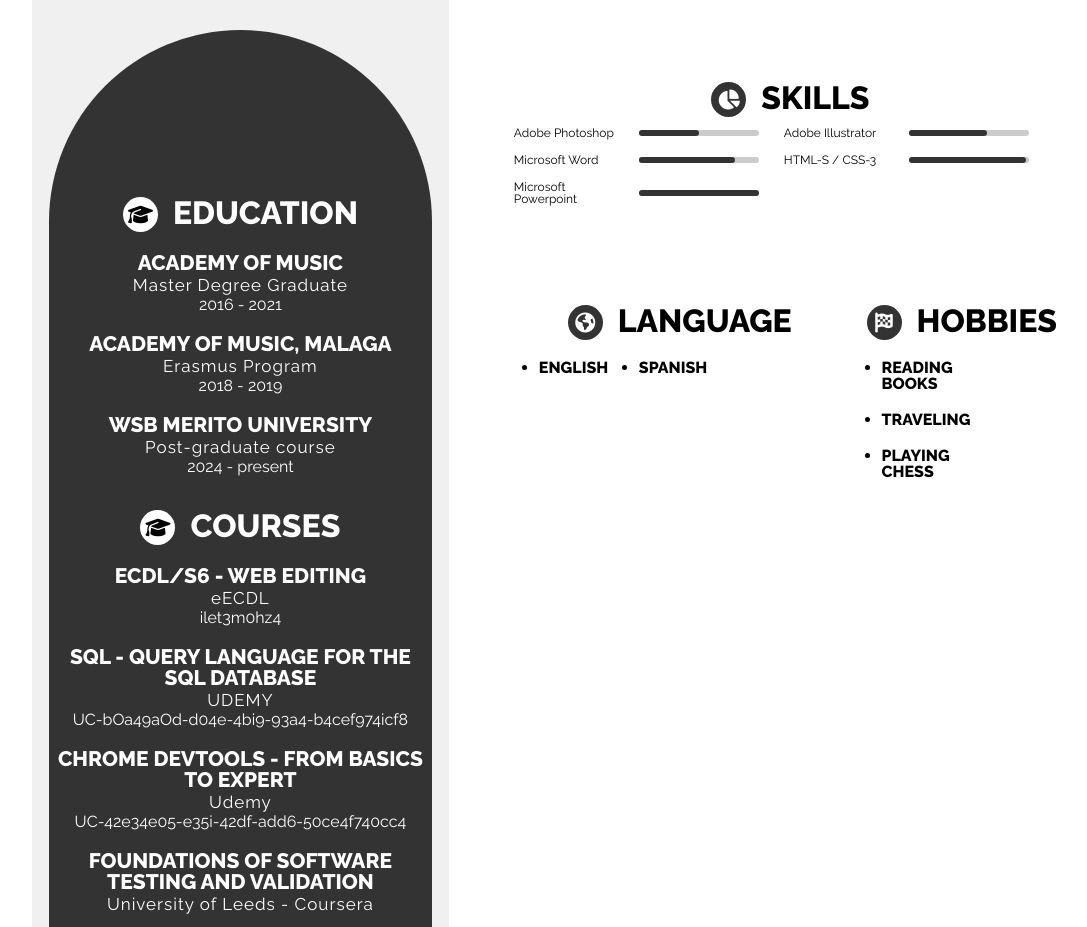
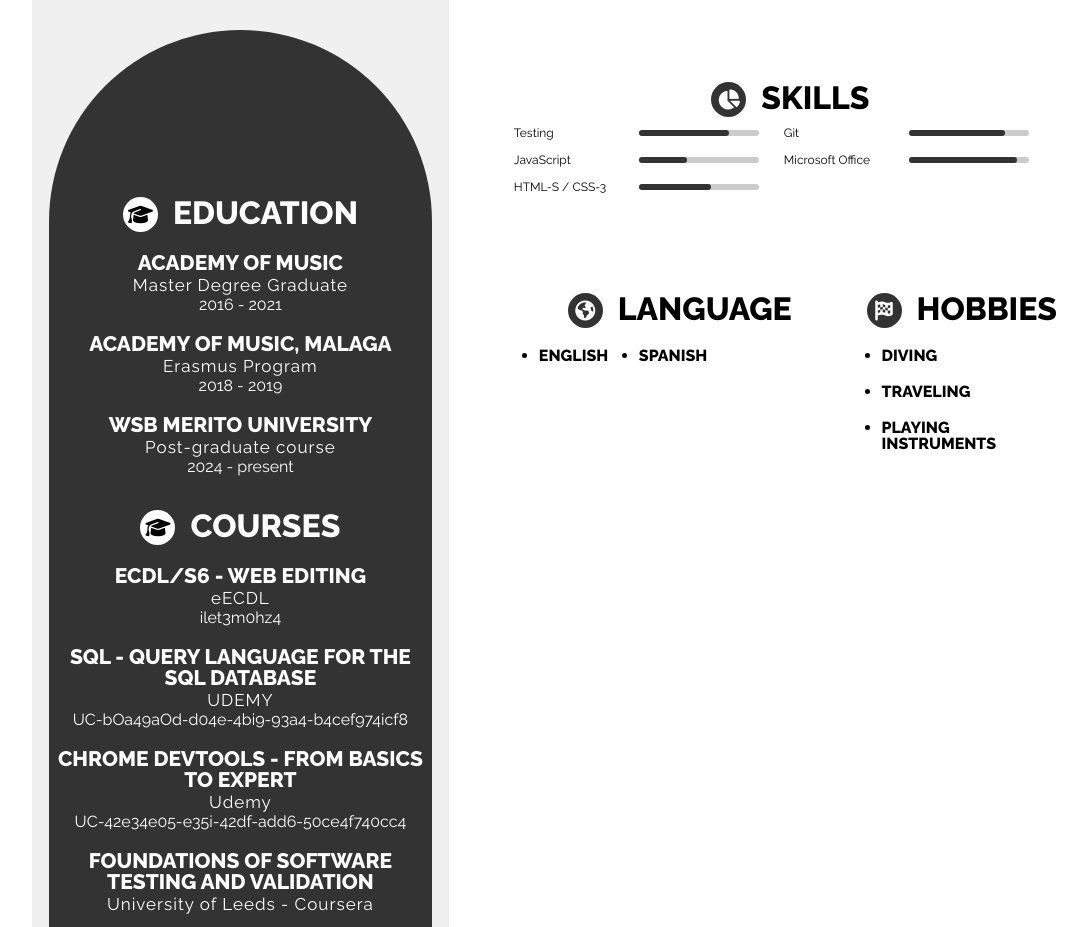
Before and after one commit to Cytrynio/CV, a website: page index.html in a window 1280 px wide. Shown: the part 900-1827 px from the top of the page, without its empty margins (58-1145 px from the left). Drawn offline with nearby package versions, Linux system fonts and the light colour scheme.

Commit message:
right column

```diff
--- a/index.html
+++ b/index.html
@@ -147,23 +147,23 @@
                             <h2 class="section_title"><i class="icon fa-solid fa-chart-pie navy_bg circle white_text"></i>Skills</h2>
                             <div class="wrapper row">
                                 <div class="skill_item row">
-                                    <span class="skill_name">Adobe Photoshop</span>
+                                    <span class="skill_name">Testing</span>
                                     <span class="skill_progress photoshop"></span>
                                 </div>
                                 <div class="skill_item row">
-                                    <span class="skill_name">Adobe Illustrator</span>
+                                    <span class="skill_name">Git</span>
                                     <span class="skill_progress illustrator"></span>
                                 </div>
                                 <div class="skill_item row">
-                                    <span class="skill_name">Microsoft Word</span>
+                                    <span class="skill_name">JavaScript</span>
                                     <span class="skill_progress word"></span>
                                 </div>
                                 <div class="skill_item row">
-                                    <span class="skill_name">HTML-S / CSS-3</span>
+                                    <span class="skill_name">Microsoft Office</span>
                                     <span class="skill_progress frontend"></span>
                                 </div>
                                 <div class="skill_item row">
-                                    <span class="skill_name">Microsoft Powerpoint</span>
+                                    <span class="skill_name">HTML-S / CSS-3</span>
                                     <span class="skill_progress powerpoint"></span>
                                 </div>
                             </div>
@@ -179,9 +179,9 @@
                             <div class="hobbies ">
                                 <h2 class="section_title"><i class="icon  fa-solid fa-flag-checkered navy_bg circle white_text"></i>Hobbies</h2>
                                 <ul class="hobbies_list column">
-                                    <li>Reading Books</li>
+                                    <li>Diving</li>
                                     <li>Traveling</li>
-                                    <li>Playing Chess</li>
+                                    <li>Playing instruments</li>
                                 </ul>
                             </div>
                         </div>
--- a/scss/_custom.scss
+++ b/scss/_custom.scss
@@ -175,21 +175,21 @@ margin-top: 25%;
 
 }
 .photoshop::after{
-    width: 50%;
+    width: 75%;
 }
 
 .frontend::after{
-    width: 98%;
+    width: 90%;
 }
 .word::after{
-    width: 80%;
+    width: 40%;
 }
 .powerpoint::after{
-    width: 100%;
+    width: 60%;
 
 }
 .illustrator::after{
-    width: 65%;
+    width: 80%;
 }
 .language_list,
 .hobbies_list {
```
Also changed, not shown: css/style.css, css/style.min.css, 2 other files.
